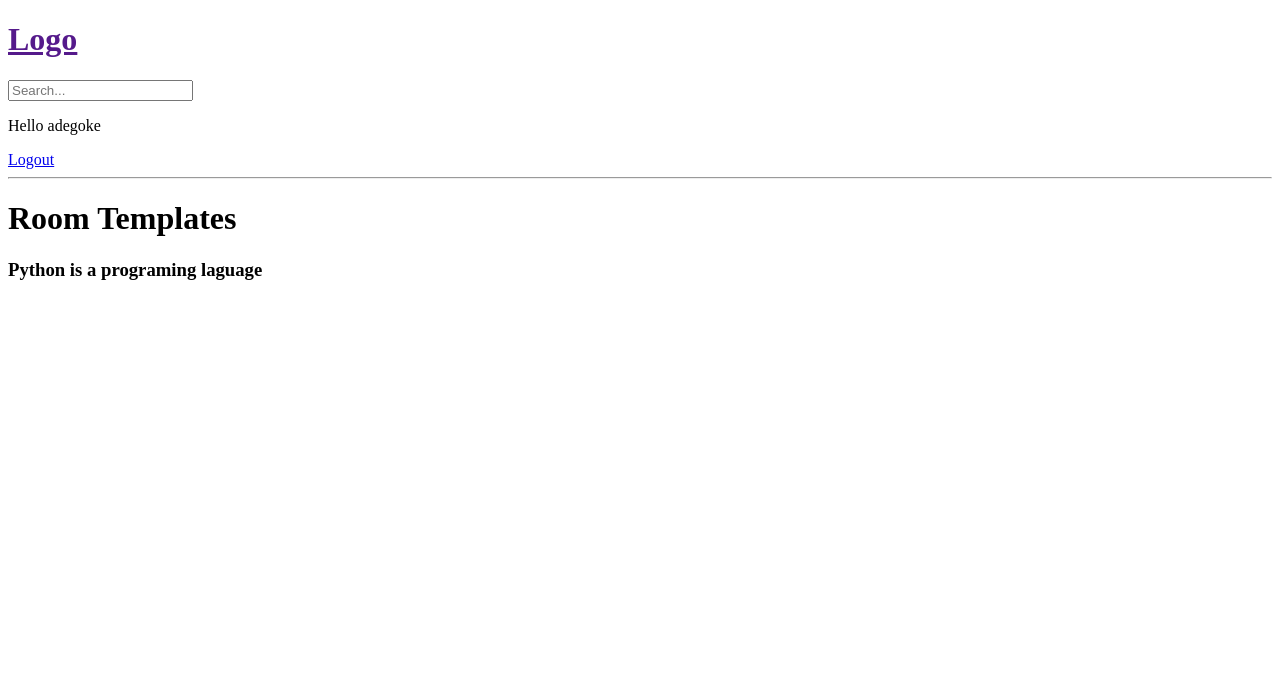
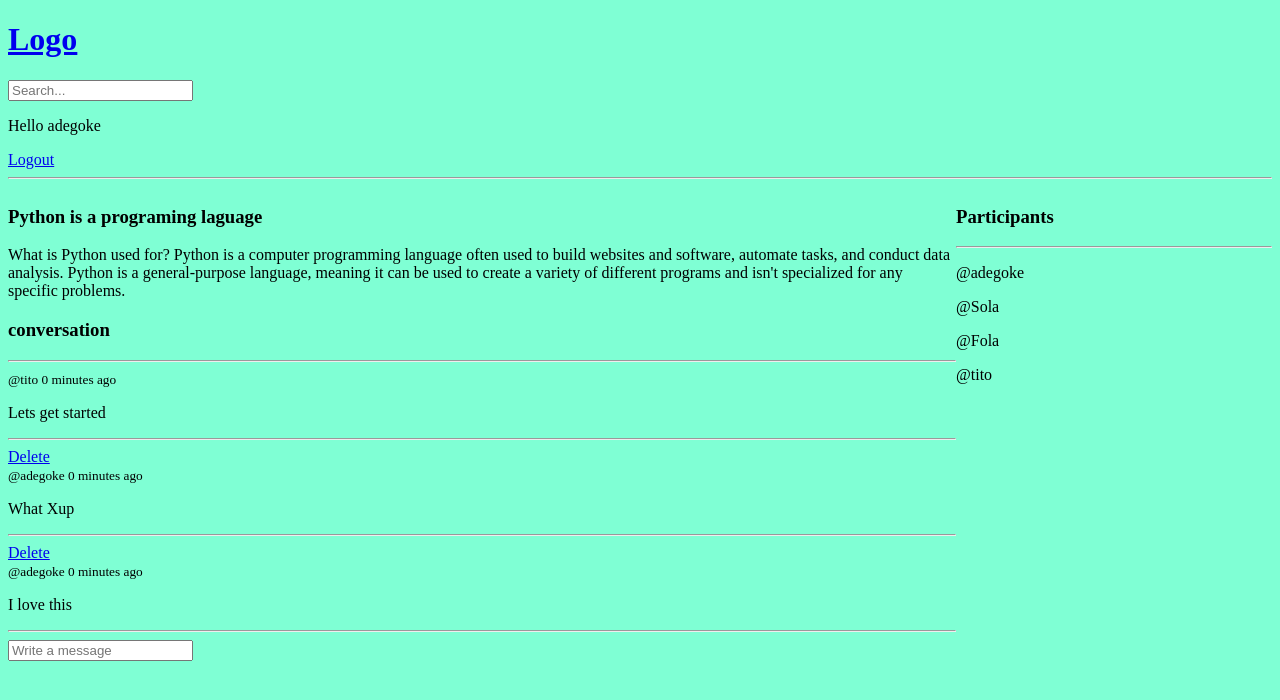
Before and after one commit to ultracloud5652/developersblog, a Django app: page /room/2/ in a window 1280 px wide. Shown: the top 700 px of the page. Run offline with Django 4.2, Linux system fonts and the light colour scheme; a user stored in the database is signed in; data comes from the database, SQL or seed files in the repository; both versions use the stored data as it was after the commit.

Commit message:
first commit

```diff
--- a/base/models.py
+++ b/base/models.py
@@ -13,7 +13,7 @@ class Room(models.Model):
     topic = models.ForeignKey(Topic, on_delete=models.SET_NULL, null=True)
     name=models.CharField(max_length=200)
     description=models.TextField(null=True, blank=True)
-    # participants
+    participants=models.ManyToManyField(User, related_name='participants', blank=True)
     updated=models.DateTimeField(auto_now=True)
     created= models.DateTimeField(auto_now_add=True)
 
@@ -31,6 +31,10 @@ class Message(models.Model):
     updated=models.DateTimeField(auto_now=True)
     created= models.DateTimeField(auto_now_add=True)
 
+    class Meta:
+        ordering = ['-updated', '-created']
+
+
 
     def __str__(self):
         return self.body[0:50]
--- a/base/templates/base/room.html
+++ b/base/templates/base/room.html
@@ -2,8 +2,56 @@
 
 
 {% block content %}
+<style>
+    .room-container{
+        display: grid;
+        grid-template-columns: 3fr 1fr;
+    }
+</style>
+<div class="room-container">
 
-<h1>Room Templates</h1>
+<div>
+    <h3>{{room.name}}</h3>
+    <p>{{room.description}}</p>
 
-<h3>{{room.name}}</h3>
+    <div class="comment-wrapper">
+        <h3>conversation</h3>
+        <hr>
+        {% for room_message in room_messages %}
+
+        <div>
+            {% if room_message.user == request.user %}
+            <a href="{% url 'delete-message' room_message.id %}">Delete</a> <br>
+            {% endif %}
+            <small>@{{room_message.user}} {{room_message.created|timesince}} ago</small>
+            <p>{{room_message.body}}</p>
+            <hr>
+        </div>
+
+        {% endfor %}
+
+    </div>
+
+    {% if request.user.is_authenticated %}
+    <div class="comment-form">
+
+    <form action="" method="POST">
+    {% csrf_token %}
+    <input type="text" placeholder="Write a message" name="body">
+    </form>
+
+    </div>
+    {% endif %}
+</div>
+
+<div>
+    <h3>Participants</h3>
+    <hr>
+    {% for people in participants %}
+    <div>
+        <p>@{{people.username}}</p>
+    </div>
+    {% endfor%}
+</div>
+</div>
 {% endblock content %}
--- a/base/urls.py
+++ b/base/urls.py
@@ -10,4 +10,6 @@ urlpatterns = [
     path('login/', views.loginPage, name='login'),
     path('logout/', views.logoutUser, name='logout'),
     path('register/', views.registerPage, name='register'),
+    path('delete-message/<str:pk>/', views.deleteMessage, name='delete-message'),
+    path('profile/<str:pk>/', views.userProfile, name='profile'),
 ]
--- a/base/views.py
+++ b/base/views.py
@@ -1,5 +1,5 @@
 from django.shortcuts import render, redirect
-from .models import Room, Topic
+from .models import Room, Topic, Message
 from .forms import RoomForm
 from django.db.models import Q
 from django.contrib.auth.models import User
@@ -72,17 +72,29 @@ def home(request):
                               Q(description__icontains=q)
                               )
     topics=Topic.objects.all()
+    room_messages=Message.objects.filter(room__topic__name__icontains=q)
     room_count=rooms.count()
-    context={'rooms': rooms, 'topics': topics, 'room_count': room_count}
+    context={'rooms': rooms, 'topics': topics, 'room_count': room_count, 'room_messages': room_messages}
     return render(request, 'base/home.html', context)
 
 @login_required(login_url='login')
 def room(request, pk):
     room=Room.objects.get(id=pk)
+    room_messages= room.message_set.all()
+    participants=room.participants.all()
+    if request.method == 'POST':
+        message= Message.objects.create(
+            user=request.user,
+            room=room,
+            body=request.POST.get('body')
+
+        )
+        room.participants.add(request.user)
+        return redirect('room', pk=room.id)
     # for i in rooms:
     #     if i['id'] == int(pk):
     #         room=i
-    context={'room': room}
+    context={'room': room, 'room_messages': room_messages, 'participants': participants}
     return render(request, 'base/room.html', context)
 
 @login_required(login_url='login')
@@ -121,3 +133,22 @@ def deleteRoom(request, pk):
         room.delete()
         return redirect('home')
     return render(request, 'base/delete.html', {'obj': room})
+
+
+
+def deleteMessage(request, pk):
+    message=Message.objects.get(id=pk)
+    if request.user != message.user:
+        return HttpResponse('Please you are not allow here !!!')
+    if request.method == 'POST':
+        message.delete()
+        return redirect('home')
+    return render(request, 'base/delete.html',{'obj': message})
+
+def userProfile(request, pk):
+    user=User.objects.get(id=pk)
+    topics=Topic.objects.all()
+    rooms=user.room_set.all()
+    room_messages=user.message_set.all()
+    context={'user': user, 'topics': topics, 'room_messages': room_messages, 'rooms': rooms}
+    return render(request, 'base/profile.html', context)
--- a/developer/settings.py
+++ b/developer/settings.py
@@ -117,6 +117,9 @@ USE_TZ = True
 # https://docs.djangoproject.com/en/4.1/howto/static-files/
 
 STATIC_URL = 'static/'
+STATICFILES_DIRS=[
+    BASE_DIR / 'static'
+]
 
 # Default primary key field type
 # https://docs.djangoproject.com/en/4.1/ref/settings/#default-auto-field
--- /dev/null
+++ b/static/styles/mystyles.css
@@ -0,0 +1,3 @@
+body{
+    background-color: aquamarine;
+}
--- a/templates/main.html
+++ b/templates/main.html
@@ -1,9 +1,11 @@
 <!DOCTYPE html>
+{% load static %}
 <html lang="en">
 <head>
     <meta charset="UTF-8">
     <meta http-equiv="X-UA-Compatible" content="IE=edge">
     <meta name="viewport" content="width=device-width, initial-scale=1.0">
+    <link rel="stylesheet" href="{% static 'styles/mystyles.css' %}">
     <title>Developer</title>
 </head>
 <body>
--- a/templates/navbar.html
+++ b/templates/navbar.html
@@ -1,4 +1,4 @@
-<a href=""><h1>Logo</h1></a>
+<a href="{% url 'home' %}"><h1>Logo</h1></a>
 
 <form action="{% url 'home' %}" method="GET">
 
```
Also changed, not shown: base/templates/base/activity_component.html (added, +16 -0 lines), base/templates/base/feed_component.html (added, +12 -0 lines), base/templates/base/home.html (+6 -21 lines), base/templates/base/profile.html (added, +32 -0 lines), base/templates/base/topics_component.html (added, +8 -0 lines), base/migrations/0003_alter_message_options_alter_room_options_and_more.py (added), db.sqlite3.
